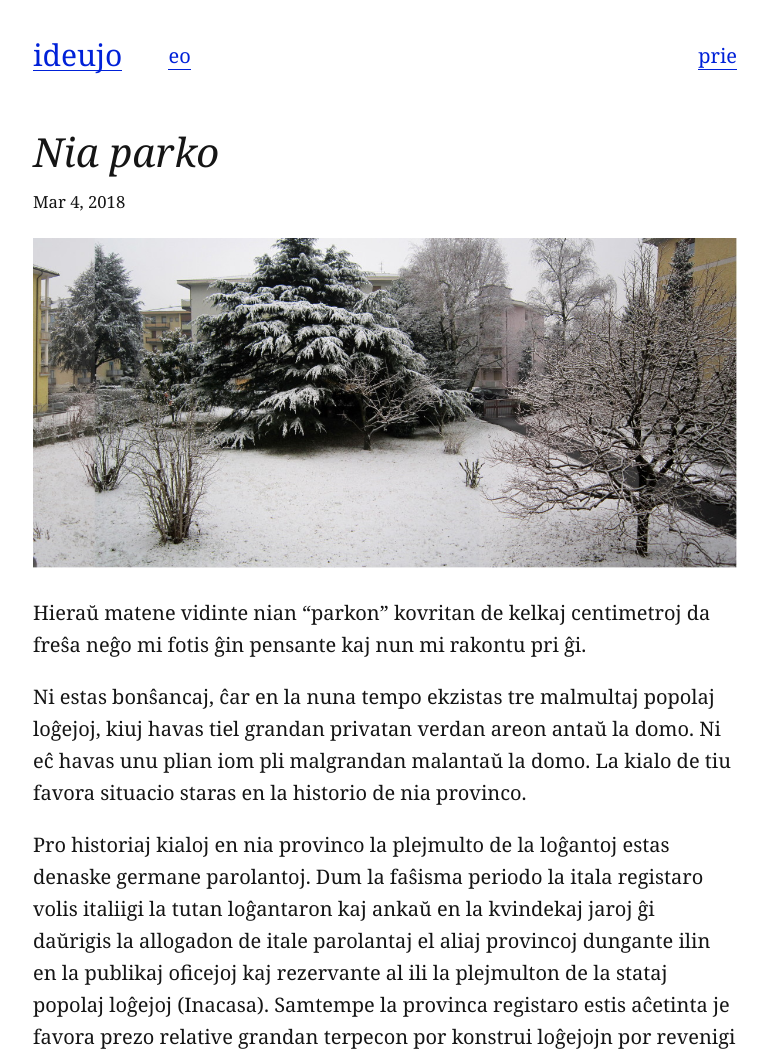
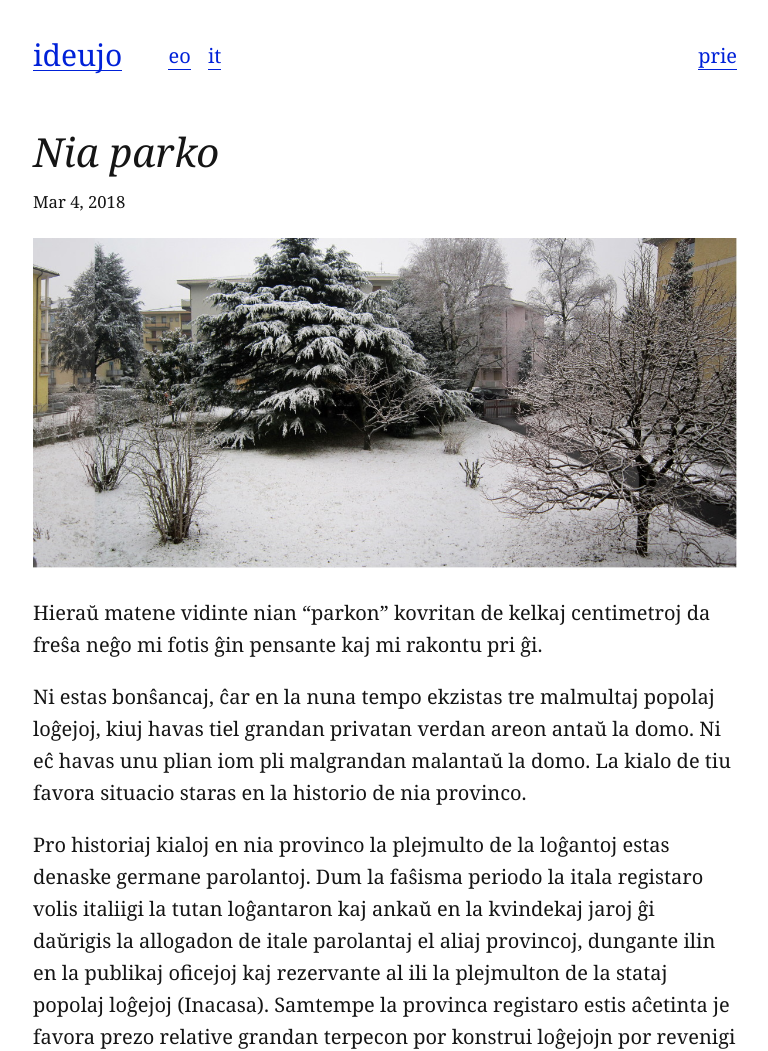
Before and after one commit to wbernard/wbernard.github.io, a Jekyll site: the page built from _posts/eo/2018-03-04-nia-parko.md, in a window 1280 px wide. Shown: the top 1051 px of the page, without its empty margins (255-1023 px from the left). Built offline with Jekyll 4.4.1, drawn with Linux system fonts in a browser that asks for light colours; some of the changed text lies outside the part shown.

```diff
--- a/_posts/eo/2018-03-04-nia-parko.md
+++ b/_posts/eo/2018-03-04-nia-parko.md
@@ -7,11 +7,11 @@ lang: eo
 ---
 ![Bildo de la parko dum vintro](../../bildoj/vintra_parko.JPG)
 
-Hieraŭ matene vidinte nian "parkon" kovritan de kelkaj centimetroj da freŝa neĝo mi fotis ĝin pensante kaj nun mi rakontu pri ĝi.
+Hieraŭ matene vidinte nian "parkon" kovritan de kelkaj centimetroj da freŝa neĝo mi fotis ĝin pensante kaj mi rakontu pri ĝi.
 
 Ni estas bonŝancaj, ĉar en la nuna tempo ekzistas tre malmultaj popolaj loĝejoj, kiuj havas tiel grandan privatan verdan areon antaŭ la domo. Ni eĉ havas unu plian iom pli malgrandan malantaŭ la domo. La kialo de tiu favora situacio staras en la historio de nia provinco.
 
-Pro historiaj kialoj en nia provinco la plejmulto de la loĝantoj estas denaske germane parolantoj. Dum la faŝisma periodo la itala registaro volis italiigi la tutan loĝantaron kaj ankaŭ en la kvindekaj jaroj ĝi  daŭrigis la allogadon de itale parolantaj el aliaj provincoj dungante ilin en la publikaj oficejoj kaj rezervante al ili la plejmulton de la stataj popolaj loĝejoj (Inacasa). Samtempe la provinca registaro  estis aĉetinta je favora prezo relative grandan terpecon por konstrui loĝejojn por revenigi la precipe germane parolantaj (mia avo estis ladine parolanta) elmigrintoj dum la faŝisma periodo. Sed la mono sufiĉis nur por la konstruado de unu grandega domo en kiu mia familio (la patrino, la patro kaj mi), reveninte el Austrio, ekloĝis en la jaro 1956. La apartamento havis nur  manĝoĉambron kun apuda kuirejeto, dormoĉambron kaj banĉambron. Mi ne havis propran liton. Post ekdormo en la lito de la gepatroj mi estis transloĝigita al la divano en la manĝoĉambro kiam la gepatroj enlitiĝis. Kiam en 1957 naskiĝis mia frato la apartamento iĝis vere mallarĝa por la familio.
+Pro historiaj kialoj en nia provinco la plejmulto de la loĝantoj estas denaske germane parolantoj. Dum la faŝisma periodo la itala registaro volis italiigi la tutan loĝantaron kaj ankaŭ en la kvindekaj jaroj ĝi  daŭrigis la allogadon de itale parolantaj el aliaj provincoj, dungante ilin en la publikaj oficejoj kaj rezervante al ili la plejmulton de la stataj popolaj loĝejoj (Inacasa). Samtempe la provinca registaro  estis aĉetinta je favora prezo relative grandan terpecon por konstrui loĝejojn por revenigi la precipe germane parolantaj (mia avo estis ladine parolanta) elmigrintoj dum la faŝisma periodo. Sed la mono sufiĉis nur por la konstruado de unu grandega domo en kiu mia familio (la patrino, la patro kaj mi), reveninte el Austrio, ekloĝis en la jaro 1956. La apartamento havis nur  manĝoĉambron kun apuda kuirejeto, dormoĉambron kaj banĉambron. Mi ne havis propran liton. Post ekdormo en la lito de la gepatroj mi estis transloĝigita al la divano en la manĝoĉambro kiam la gepatroj enlitiĝis. Kiam en 1957 naskiĝis mia frato la apartamento iĝis vere mallarĝa por la familio.
 
 Bonŝance antaŭ la domo estis vasta tereno, kie ni povis ludi kaj ĝui nian infanecon kun multaj aliaj infanoj.  Cetere apud la tereno  de nia loĝdomo estis nekultivita fruktokampo kiu apartenis al la provinco kaj origine estis destinita al la konstruado de aliaj popolaj loĝejoj por la revenintaj elmigrintoj. Sed la tiam malriĉa provinca registaro ne havis la monon por tio kaj sekve pretis vendi la terpecon al konstrukooperativo de ne riĉaj familioj. Tiutempe ne estis facile trovi ne riĉajn familiojn kiu kuraĝis pruntpreni monon por konstrui propran loĝejon sed miaj gepatroj estis kuraĝaj. Daŭris iom da tempo por atingi la minimuman nombron da membroj (dudekkvar) por la kooperativo. Tial nur komence de la sesdekaj jaroj ili povis komenci la planadon kaj konstruadon de la loĝejoj.
 
```
Also changed, not shown: _posts/it/2018-03-04-il-nostro-parco.md (added, +18 -0 lines).
